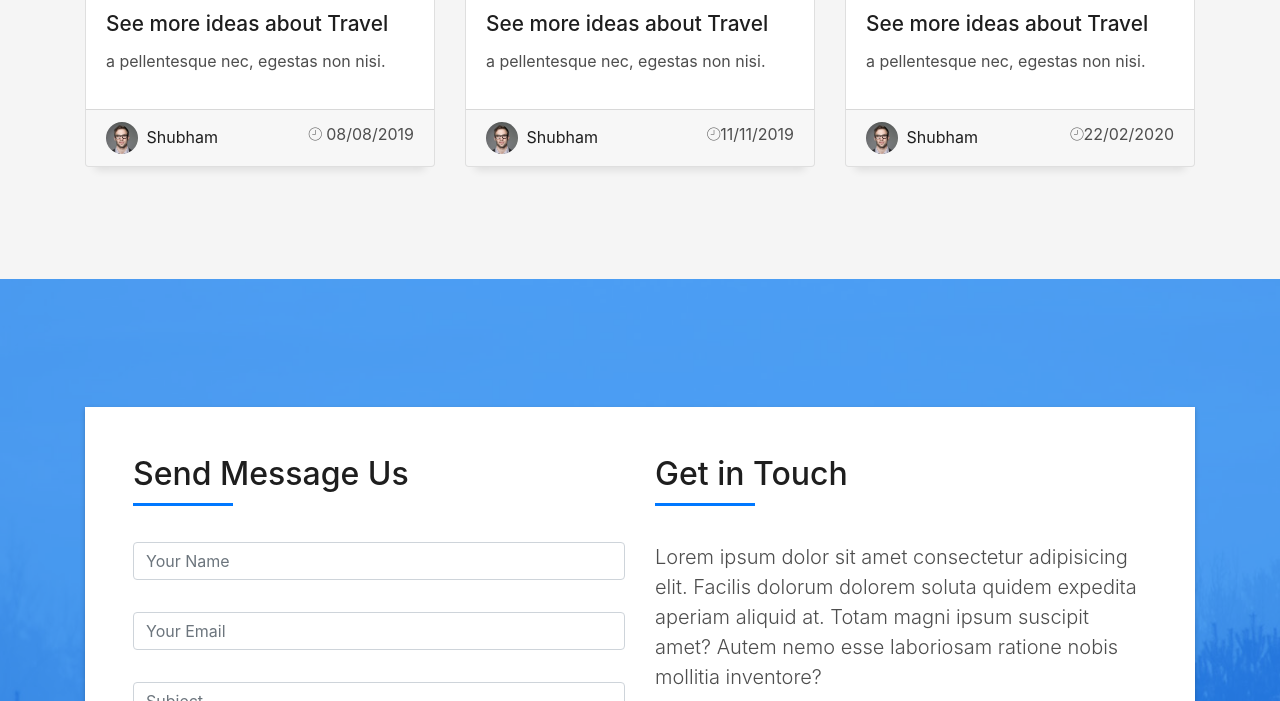
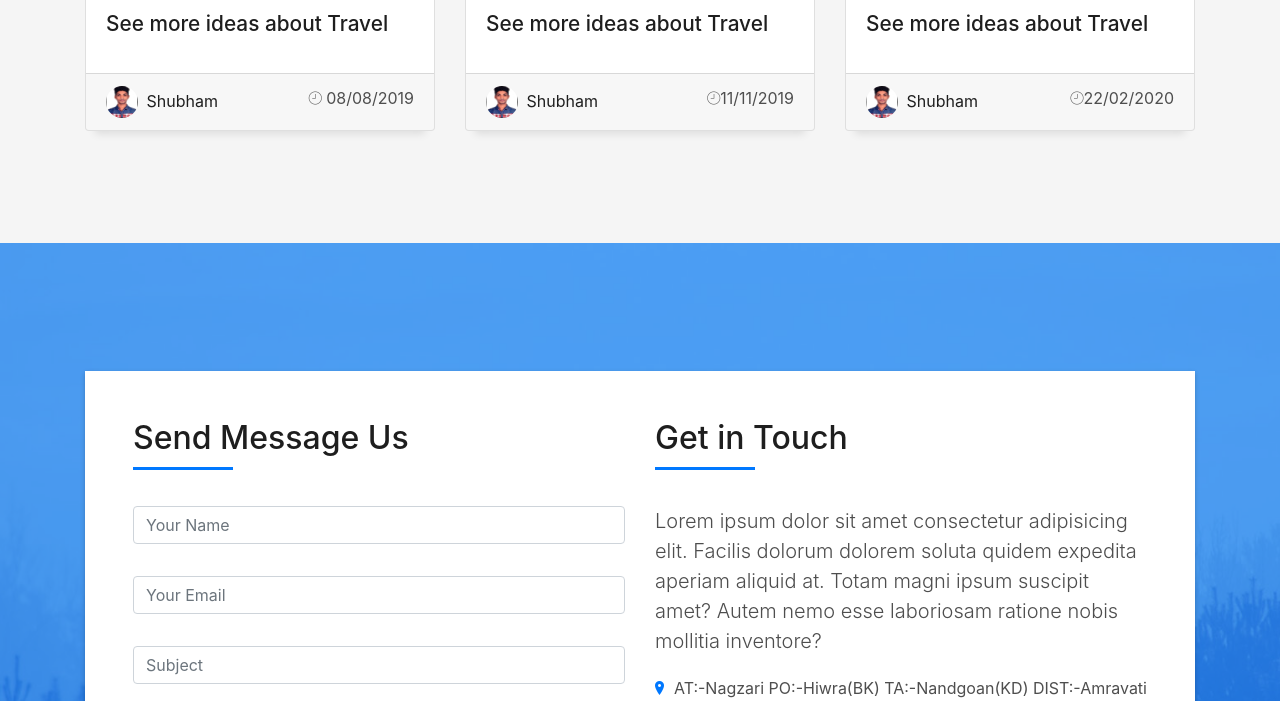
Before and after one commit to shusol/myportfolio.github.io, a plain HTML site: page index.html in a window 1280 px wide. Shown: the part 5916-6617 px from the top of the page. Drawn offline with Linux system fonts and the light colour scheme; animation ran at ten frames a second; files whose address does not match are found by name.

Commit message:
Update index.html

```diff
--- a/index.html
+++ b/index.html
@@ -666,14 +666,12 @@
               <h3 class="card-title"><a href="blog-single.html">See more ideas about Travel</a></h3>
               <p class="card-description">
 
-                a pellentesque nec,
-                egestas non nisi.
               </p>
             </div>
             <div class="card-footer">
               <div class="post-author">
                 <a href="#">
-                  <img src="img/testimonial-2.jpg" alt="" class="avatar rounded-circle">
+                  <img src="img/mypass.png" alt="" class="avatar rounded-circle">
                   <span class="author">Shubham</span>
                 </a>
               </div>
@@ -697,14 +695,12 @@
               <h3 class="card-title"><a href="blog-single.html">See more ideas about Travel</a></h3>
               <p class="card-description">
 
-                a pellentesque nec,
-                egestas non nisi.
               </p>
             </div>
             <div class="card-footer">
               <div class="post-author">
                 <a href="#">
-                  <img src="img/testimonial-2.jpg" alt="" class="avatar rounded-circle">
+                  <img src="img/mypass.png" alt="" class="avatar rounded-circle">
                   <span class="author">Shubham</span>
                 </a>
               </div>
@@ -728,14 +724,12 @@
               <h3 class="card-title"><a href="blog-single.html">See more ideas about Travel</a></h3>
               <p class="card-description">
 
-                a pellentesque nec,
-                egestas non nisi.
               </p>
             </div>
             <div class="card-footer">
               <div class="post-author">
                 <a href="#">
-                  <img src="img/testimonial-2.jpg" alt="" class="avatar rounded-circle">
+                  <img src="img/mypass.png" alt="" class="avatar rounded-circle">
                   <span class="author">Shubham</span>
                 </a>
               </div>
```
